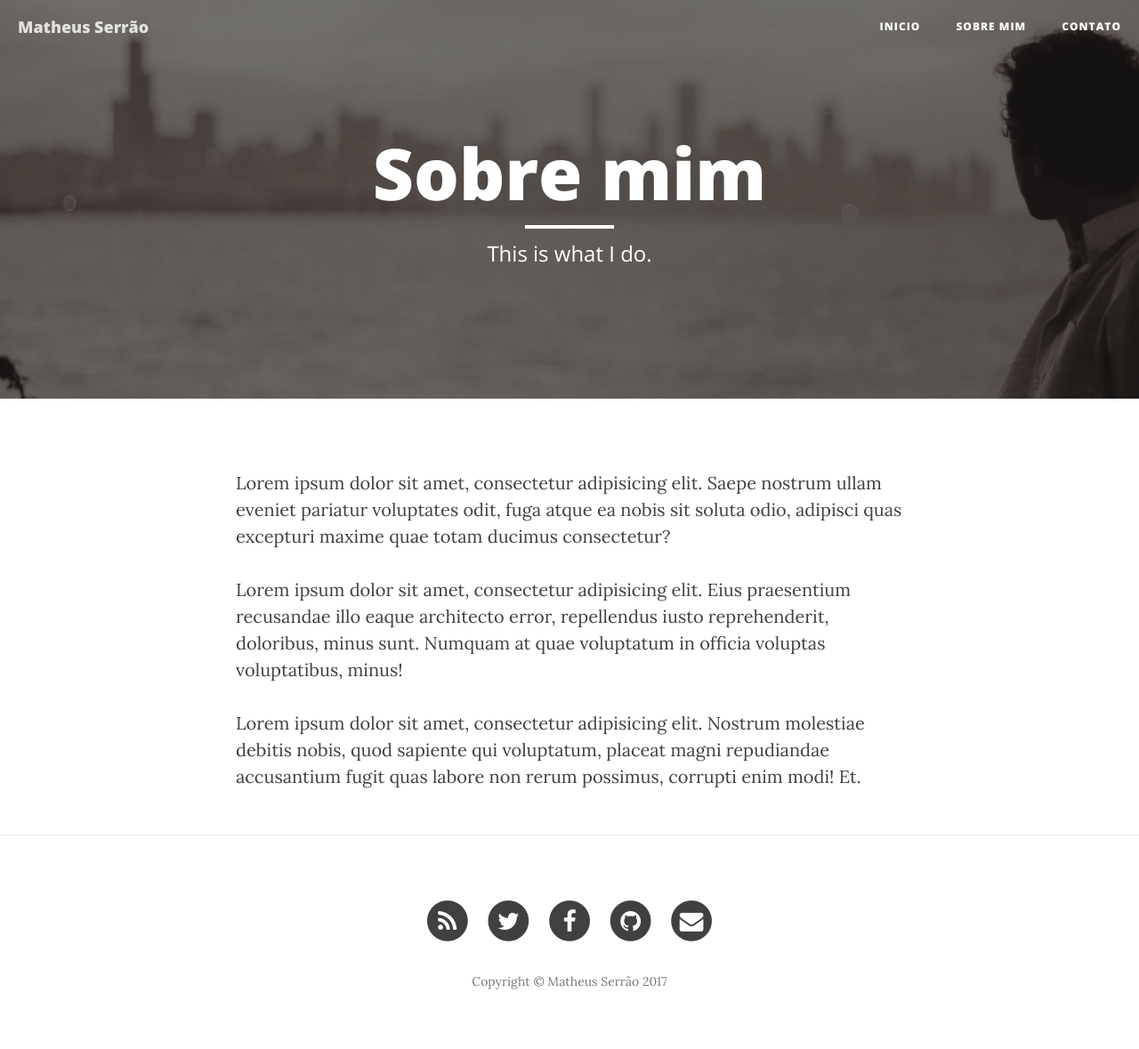
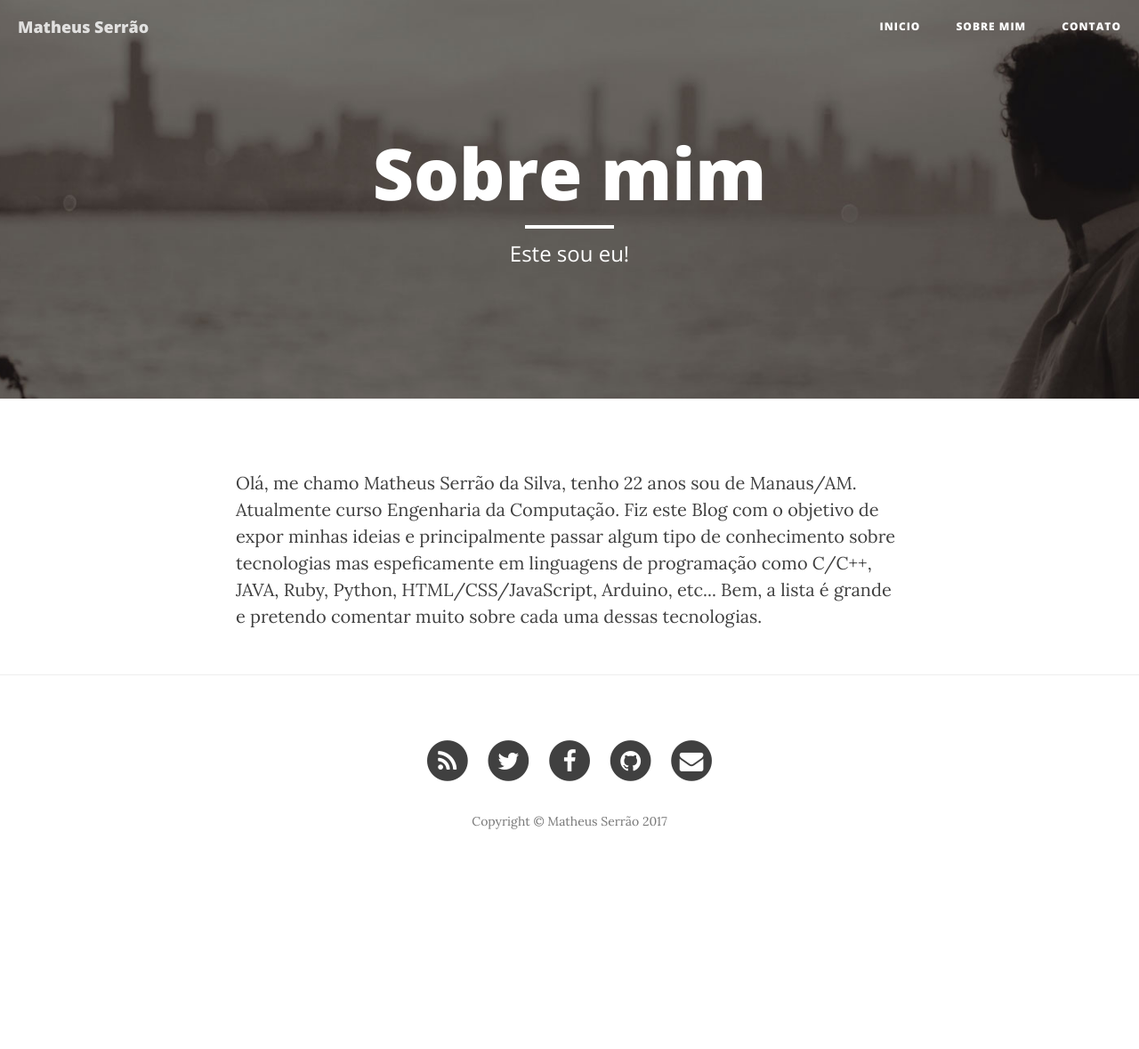
Before and after one commit to BluurProgrammer/blog, a Jekyll site: the page built from about.html, in a window 1280 px wide. Shown: the whole page at 89% size. Built offline with Jekyll 4.4.1, drawn with Linux system fonts in a browser that asks for light colours; nearby versions of some CDN libraries; after the commit the page ends 999 px from its top, so only the background shows below that.

Commit message:
editando about.html

```diff
--- a/about.html
+++ b/about.html
@@ -1,12 +1,8 @@
 ---
 layout: page
 title: "Sobre mim"
-description: "This is what I do."
+description: "Este sou eu!"
 header-img: "img/about-bg.jpg"
 ---
 
-<p>Lorem ipsum dolor sit amet, consectetur adipisicing elit. Saepe nostrum ullam eveniet pariatur voluptates odit, fuga atque ea nobis sit soluta odio, adipisci quas excepturi maxime quae totam ducimus consectetur?</p>
-
-<p>Lorem ipsum dolor sit amet, consectetur adipisicing elit. Eius praesentium recusandae illo eaque architecto error, repellendus iusto reprehenderit, doloribus, minus sunt. Numquam at quae voluptatum in officia voluptas voluptatibus, minus!</p>
-
-<p>Lorem ipsum dolor sit amet, consectetur adipisicing elit. Nostrum molestiae debitis nobis, quod sapiente qui voluptatum, placeat magni repudiandae accusantium fugit quas labore non rerum possimus, corrupti enim modi! Et.</p>
+<p>Olá, me chamo Matheus Serrão da Silva, tenho 22 anos sou de Manaus/AM. Atualmente curso Engenharia da Computação. Fiz este Blog com o objetivo de expor minhas ideias e principalmente passar algum tipo de conhecimento sobre tecnologias mas espeficamente em linguagens de programação como C/C++, JAVA, Ruby, Python, HTML/CSS/JavaScript, Arduino, etc... Bem, a lista é grande e pretendo comentar muito sobre cada uma dessas tecnologias.</p>
```
